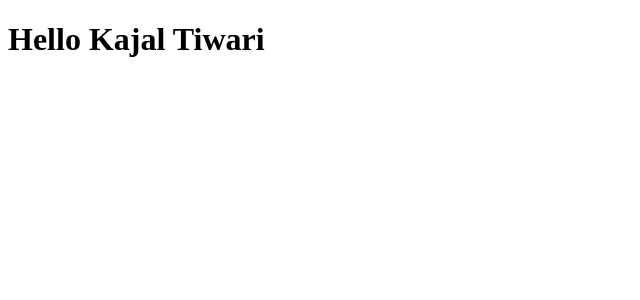
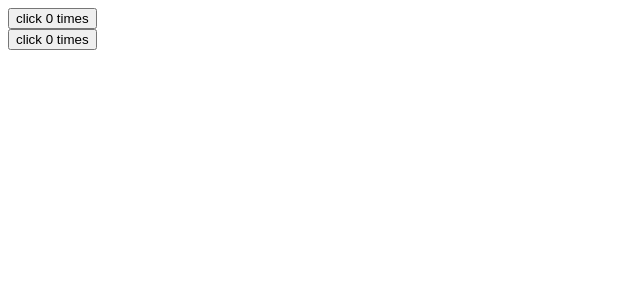
Before and after one commit to 0186CS191046/reactThapaTutorial, a React (Create React App) app: page / in a window 1280 px wide. Shown: the top 300 px of the page, without its empty margins (0-640 px from the left). Built offline with nearby package versions, Linux system fonts and the light colour scheme.

Commit message:
useEffect

```diff
--- a/src/App.jsx
+++ b/src/App.jsx
@@ -1,21 +1,23 @@
-import React, { createContext } from "react"
-import CompA from "./CompA";
-
-const Fname = createContext()
-const Lname = createContext()
+import React, { useEffect, useState } from "react"
 
 const App = () => {
+  const [num, setNum] = useState(0)
+  const [nums, setNums] = useState(0)
+  useEffect(() => {
+    alert("i am clicked")
+  },[nums])
+
   return (
     <>
-      <Fname.Provider value={"Kajal"}>
-        <Lname.Provider value={"Tiwari"}>
-          <CompA />
-        </Lname.Provider>
-      </Fname.Provider>
-
+      <button onClick={() => {
+        setNum(num + 1)
+      }}>click {num} times</button>
+      <br/>
+      <button onClick={() => {
+        setNums(nums + 1)
+      }}>click {nums} times</button>
     </>
   )
 }
 
 export default App;
-export { Fname, Lname }
--- a/src/CompA.jsx
+++ /dev/null
@@ -1,9 +0,0 @@
-import React from "react";
-import CompB from "./CompB";
-
-const CompA = ()=>{
-return(<>
-<CompB/></>)
-}
-
-export default CompA;
--- a/src/CompB.jsx
+++ /dev/null
@@ -1,15 +0,0 @@
-import React ,{useContext} from "react";
-import CompC from "./CompC"
-import {Fname,Lname} from "./App"
-
-const CompB = ()=> {
-    const fname = useContext(Fname)
-    const lname = useContext(Lname)
-    return(
-    <>
-        {/* <CompC/> */}
-        <h1>Hello {fname} {lname} </h1>
-    </>)
-}
-
-export default CompB
--- a/src/CompC.jsx
+++ /dev/null
@@ -1,19 +0,0 @@
-import React from "react";
-import { Fname, Lname } from "./App";
-
-const CompC = () => {
-    return (<>
-        <Fname.Consumer>{(fname) => {
-           return <Lname.Consumer>
-                {(lname) => {
-                    return <h1>Hello {fname} {lname}</h1>
-                }}
-            </Lname.Consumer>
-
-        }}
-        </Fname.Consumer>
-
-    </>)
-}
-
-export default CompC;
```
